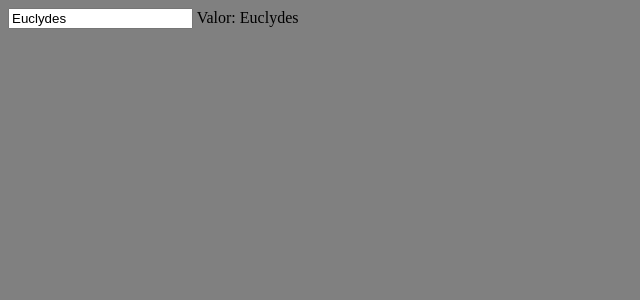
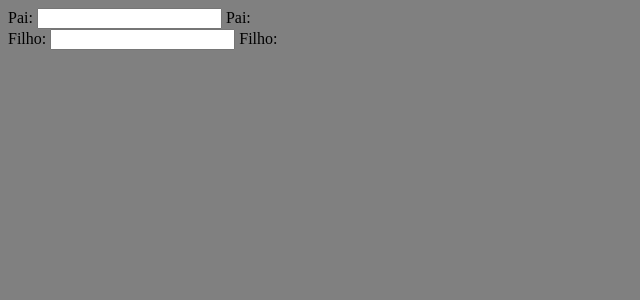
Before and after one commit to EuclydesUchoas/curso-angular, an Angular app in the folder template-variables/: page / in a window 1280 px wide. Shown: the top 300 px of the page, without its empty margins (0-640 px from the left). Built offline with nearby package versions, Linux system fonts and the light colour scheme.

Commit message:
feat: template-variables: Passagem por parâmetro e escopo.

```diff
--- a/template-variables/src/app/app.component.html
+++ b/template-variables/src/app/app.component.html
@@ -1,3 +1,14 @@
-<input type="text" #meuInput [(ngModel)]="teste">
+<div class="primo">
+  <!-- Primo: {{ inputPai.value }} -->
+</div>
 
-Valor: {{ teste }}
+<div class="pai" *ngIf="true">
+  Pai: <input #inputPai ngModel>
+  Pai: {{ inputFilho.value }}
+
+  <div class="filho">
+    Filho: <input #inputFilho ngModel>
+
+    Filho: {{ inputPai.value }}
+  </div>
+</div>
--- a/template-variables/src/app/app.component.ts
+++ b/template-variables/src/app/app.component.ts
@@ -1,4 +1,4 @@
-import { ChangeDetectorRef, Component } from '@angular/core';
+import { Component } from '@angular/core';
 
 @Component({
   selector: 'app-root',
@@ -7,5 +7,5 @@ import { ChangeDetectorRef, Component } from '@angular/core';
   styleUrl: './app.component.scss'
 })
 export class AppComponent {
-  teste = 'Euclydes'
+
 }
```
